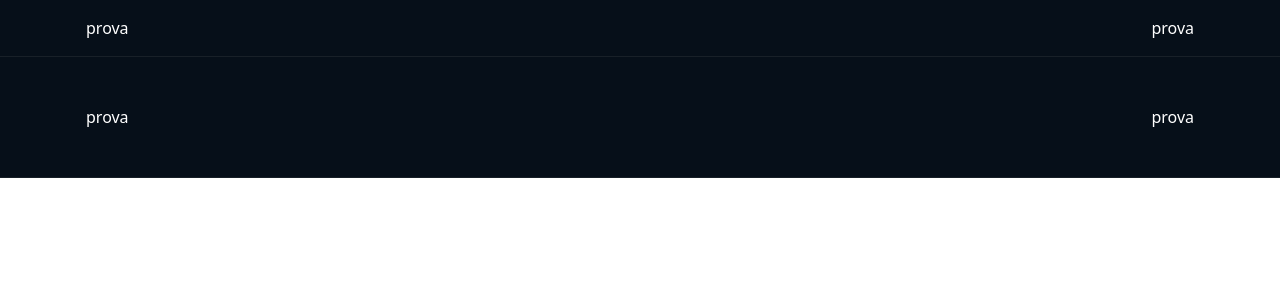
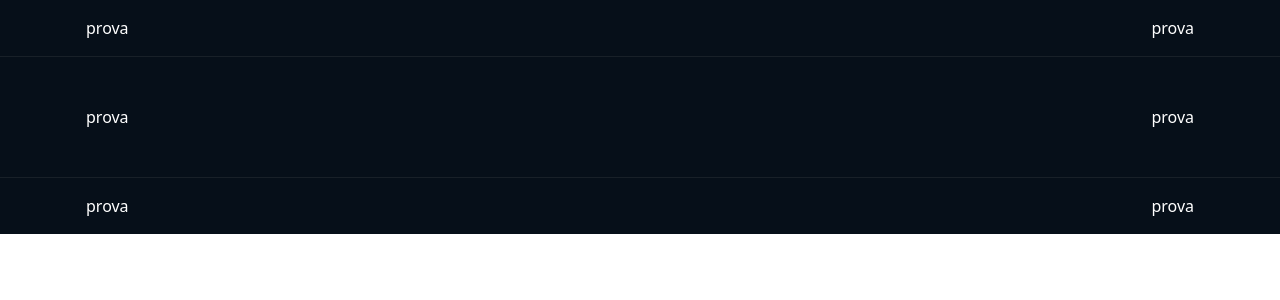
Before and after one commit to AntoninoIrrera/proj-html-vuejs, a Vue app: page / in a window 1280 px wide. Shown: the top 300 px of the page. Built offline with nearby package versions, Linux system fonts and the light colour scheme.

Commit message:
creazione struttura terza section dell'header (SectionNavbar)

```diff
--- a/src/components/ComponentsHeader/SectionNavbar.vue
+++ b/src/components/ComponentsHeader/SectionNavbar.vue
@@ -1,13 +1,22 @@
-<script >
+<script>
 
 
 
 </script>
 
 <template>
-    <header>
-
-    </header>
+    <section>
+        <div class="container p-3">
+            <div class="row">
+                <div class="col-6">
+                    <p class="text-white m-0">prova</p>
+                </div>
+                <div class="col-6">
+                    <p class="text-white text-end m-0">prova</p>
+                </div>
+            </div>
+        </div>
+    </section>
 </template>
 
 <style lang="scss" scoped>
```
